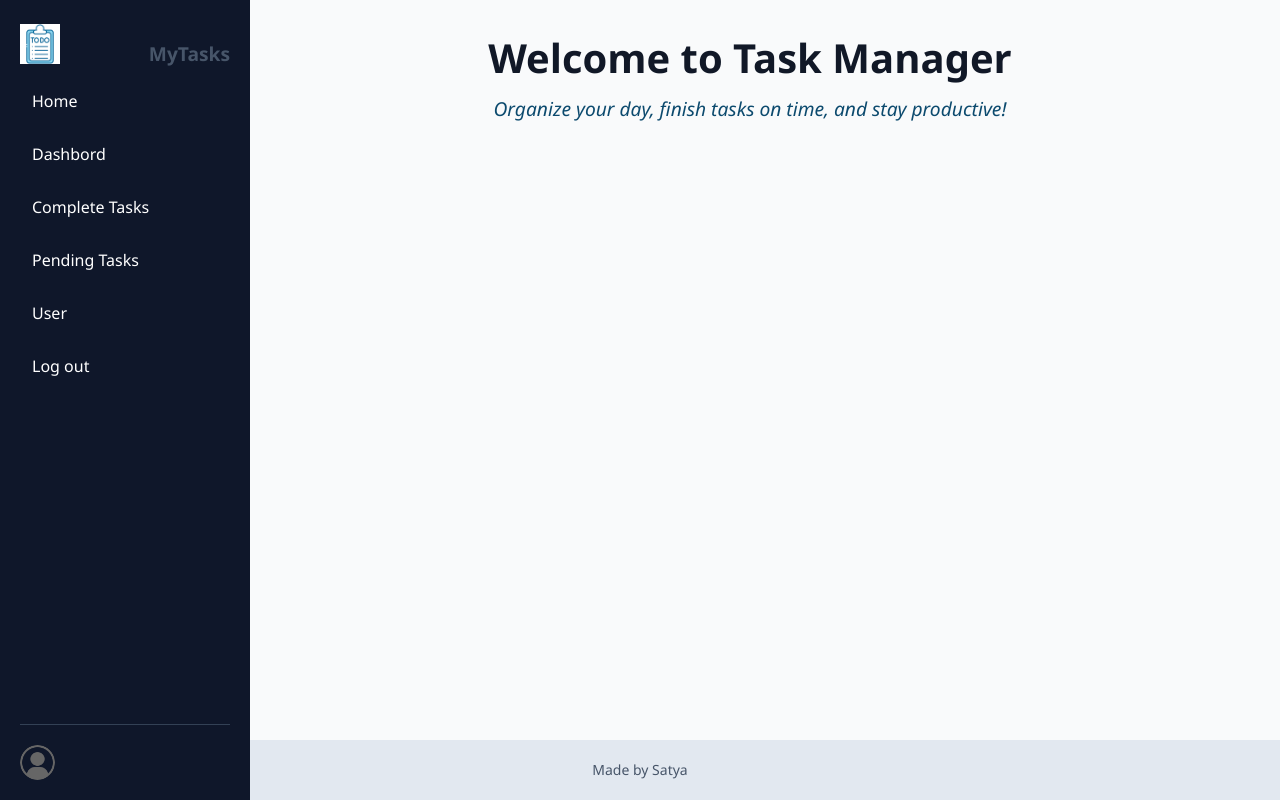
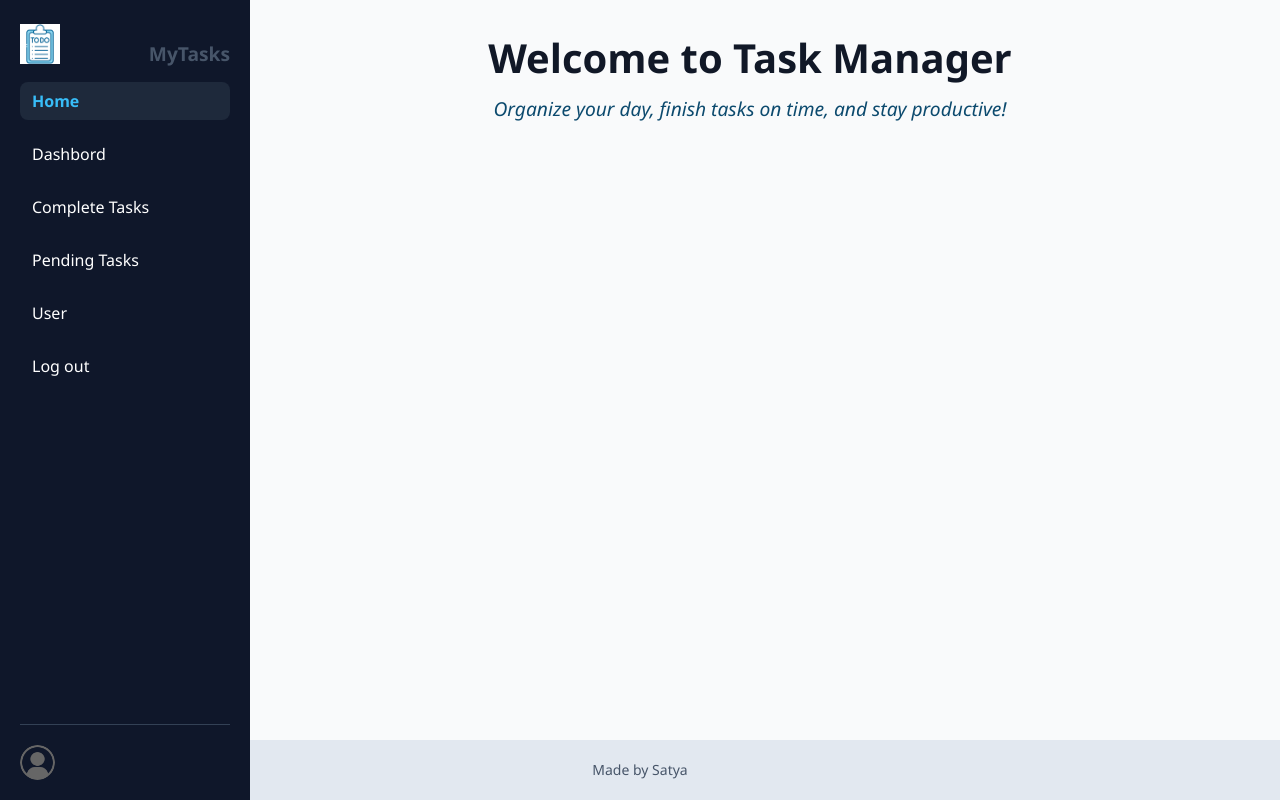
Before and after one commit to Satya9734/tasks-management, a React (Vite) app: page / in a window 1280 px wide. Built offline with nearby package versions, Linux system fonts and the light colour scheme.

Commit message:
nav active

```diff
--- a/src/Main.css
+++ b/src/Main.css
@@ -791,3 +791,9 @@ span a:hover {
 .signin-footer{
   margin-top: 0%;
 }
+
+.active-link {
+  color: #007bff;
+  font-weight: bold;
+  text-decoration: underline;
+}
--- a/src/components/base/Nav.jsx
+++ b/src/components/base/Nav.jsx
@@ -6,7 +6,7 @@ import { useSelector } from 'react-redux';
 import { FaBars, FaTimes } from 'react-icons/fa';
 
 const Nav = () => {
-  const userName = useSelector((state) => state.tasks.name)||localStorage.getItem("name");
+  const userName = useSelector((state) => state.tasks.name) || localStorage.getItem("name");
   const [isMenuOpen, setIsMenuOpen] = useState(false);
   const toggleMenu = () => setIsMenuOpen(!isMenuOpen);
 
@@ -22,12 +22,12 @@ const Nav = () => {
         </div>
 
         <nav className="sidebar-links">
-          <NavLink to="/" onClick={() => setIsMenuOpen(false)}>Home</NavLink>
-          <NavLink to="/dashbord" onClick={() => setIsMenuOpen(false)}>Dashbord</NavLink>
-          <NavLink to="/complete" onClick={() => setIsMenuOpen(false)}>Complete Tasks</NavLink>
-          <NavLink to="/pending" onClick={() => setIsMenuOpen(false)}>Pending Tasks</NavLink>
-          <NavLink to="/user" onClick={() => setIsMenuOpen(false)}>User</NavLink>
-          <NavLink to="/user/logout" onClick={() => setIsMenuOpen(false)}>Log out</NavLink>
+          <NavLink to="/" onClick={() => setIsMenuOpen(false)} className={({ isActive }) => isActive ? 'active-link' : ''}>Home</NavLink>
+          <NavLink to="/dashbord" onClick={() => setIsMenuOpen(false)} className={({ isActive }) => isActive ? 'active-link' : ''}>Dashbord</NavLink>
+          <NavLink to="/complete" onClick={() => setIsMenuOpen(false)} className={({ isActive }) => isActive ? 'active-link' : ''}>Complete Tasks</NavLink>
+          <NavLink to="/pending" onClick={() => setIsMenuOpen(false)} className={({ isActive }) => isActive ? 'active-link' : ''}>Pending Tasks</NavLink>
+          <NavLink to="/user" onClick={() => setIsMenuOpen(false)} className={({ isActive }) => isActive ? 'active-link' : ''}>User</NavLink>
+          <NavLink to="/user/logout" onClick={() => setIsMenuOpen(false)} className={({ isActive }) => isActive ? 'active-link' : ''}>Log out</NavLink>
         </nav>
 
         <div className="sidebar-profile">
```
